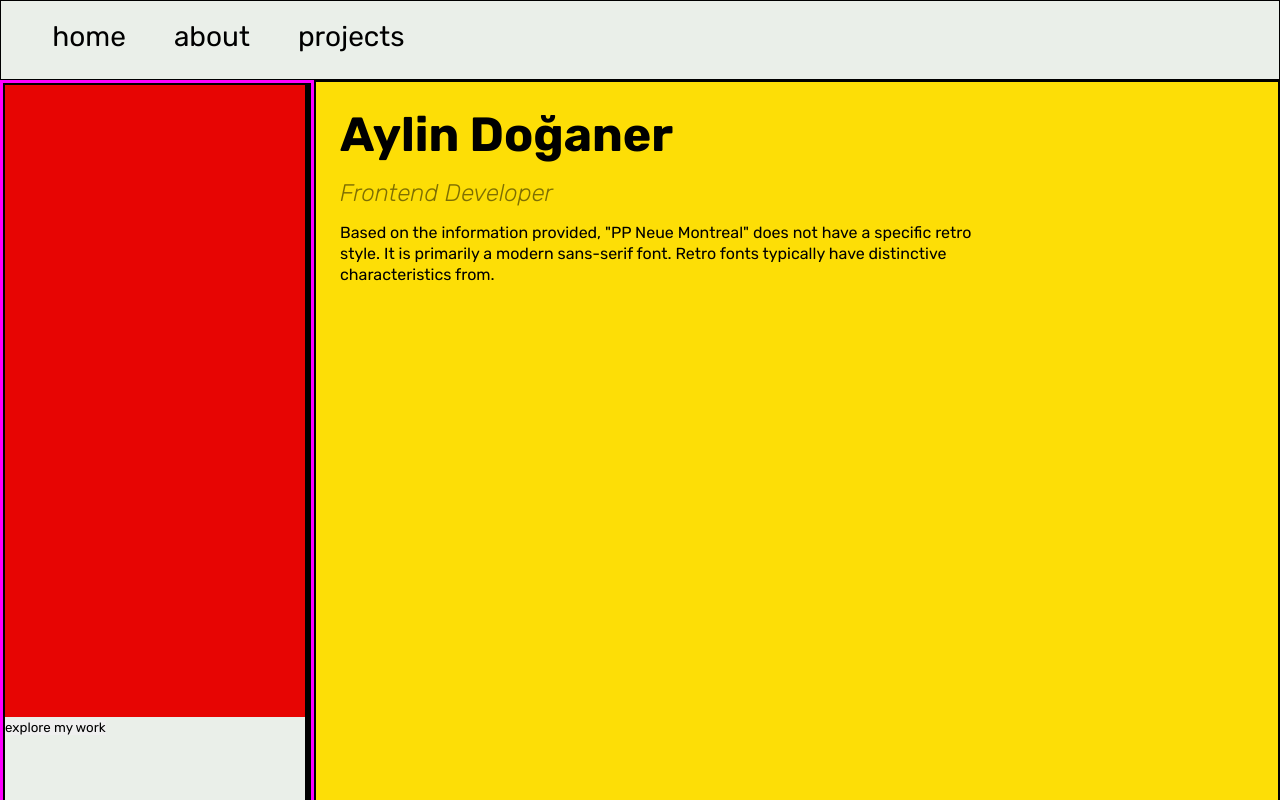
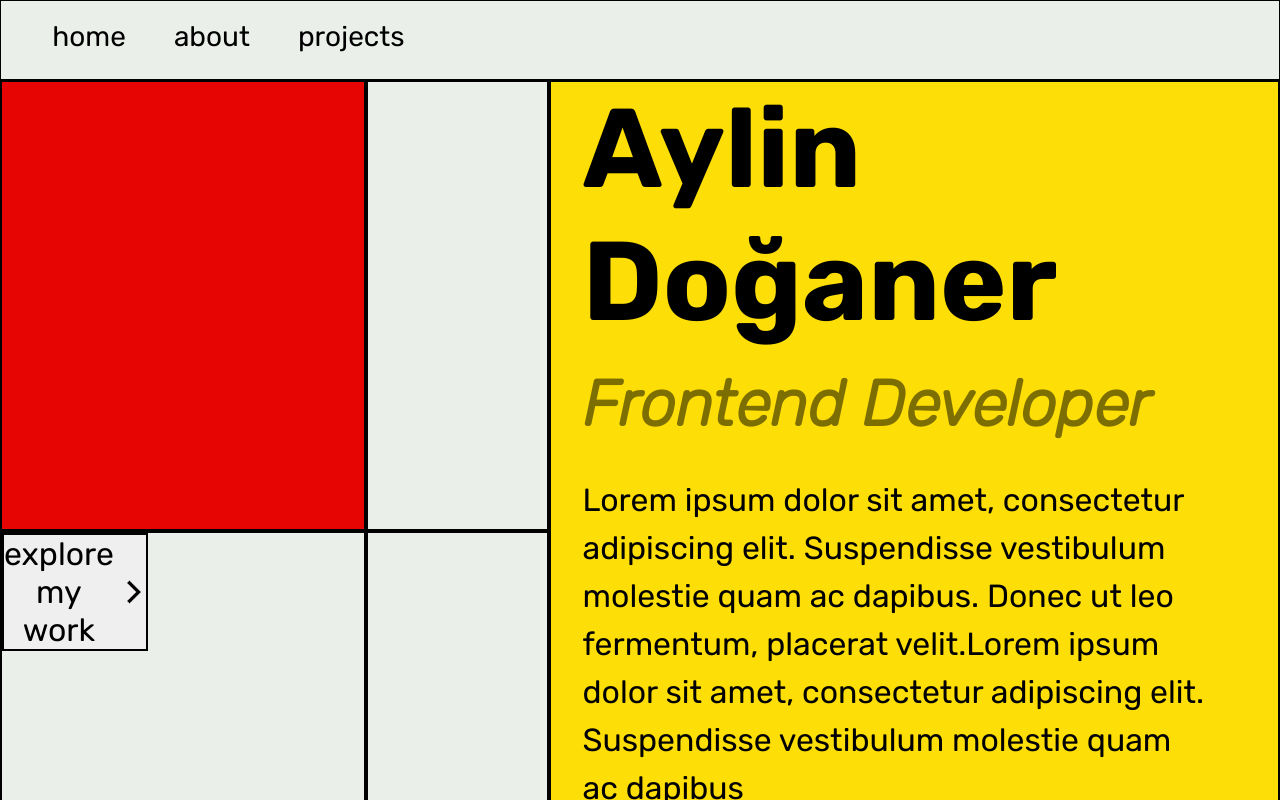
Before and after one commit to doganeraylin/personal-portfolio, a Nuxt app: page / in a window 1280 px wide. Shown: the top 800 px of the page. Built offline with nearby package versions, Linux system fonts and the light colour scheme.

Commit message:
added components

```diff
--- a/pages/index.vue
+++ b/pages/index.vue
@@ -1,161 +1,10 @@
 <template>
-     <Navbar/>
-    <div class="wrapper">
-
-        <div class="left_container_wrapper">
-            <div class="left_container">
-                <div class="left_container__red_box"></div>
-                <button class="left_container__button">explore my work</button>
-            </div>
-            <div class="left_container">
-                <div class="left_container__box_top"></div>
-                <div class="left_container__box_bottom"></div>
-            </div>
-        </div>
-        <div class="right_container">
-            <p class="right_container__name">Aylin Doğaner</p>
-            <p class="right_container__position">Frontend Developer</p>
-            <p class="right_container__description">Based on the information provided, "PP Neue Montreal" does not have a specific retro style. It is primarily a modern sans-serif font. Retro fonts typically have distinctive characteristics from.</p>
-            <button class="right_container__button_mobile">explore my work</button>
-        </div>
-    </div>
+    <Navbar/>
+    <Home/>
+    <Footer/>
 </template>
 
 <style lang="scss" scoped>
 @import "@/styles/variables.scss";
 
-.wrapper {
-    > * {
-        border: 2px solid black;
-    }
-}
-
-.right_container {
-    padding: 1rem;
-    background-color: $primary-yellow;
-        > * {
-        padding: 0.5rem;
-        }
-        &__name {
-            font-size: 3rem;
-            font-weight: 700;
-        }
-        &__position {
-            font-size: 1.5rem;
-            opacity: 0.5;
-            font-style: italic;
-        }
-        &__description {
-            line-height: 1.3rem;
-            max-width: 70%;
-        }
-        &__button {
-            display: none;
-        }
-}
-
-
-@media (min-width: 768px) {
-    .wrapper {
-        display: flex;
-
-    }
-    .left_container_wrapper {
-        min-height: 100vh;
-        border: 3px solid magenta;
-        display: flex;
-
-        align-items: flex-start;
-        > * {
-            border: 2px solid black;
-        }
-
-    }
-    .right_container {
-        &__button_mobile {
-            display: none;
-        }
-
-    }
-}
-
-.left_container {
-    width: 100%;
-    height: 100%;
-    &__red_box {
-        min-width: 300px;
-        min-height: 80%;
-        background-color: $primary-red;
-    }
-    &__button {
-        border: none;
-    }
-    &__box_top {
-        background-color: orange;
-    }
-    &__box_bottom {
-        background-color: pink;
-    }
-
-}
-
-// @media (min-width: 768px) {
-//     .container {
-//         height: 100vh;
-//         border: 2px solid $black;
-//         display: grid;
-//         grid-template-columns: repeat(10, 1fr);
-
-//         &__navbar {
-//             grid-column: 1 / 5;
-//         }
-//         &__introduction {
-//             grid-column: 5 / 11;
-//             grid-row: 1 / 5;
-//             background-color: $primary-yellow;
-//             border: 1px solid $black;
-
-//         }
-//         &__introduction > * {
-//             padding: 0.5rem 1rem;
-//         }
-//         &__yellow_box {
-//             grid-column: 1 / 4;
-//             min-width: 400px;
-//             padding: 8rem 0;
-//             background-color: $primary-red;
-//         }
-//         &__button {
-//             grid-column: 1 / 4;
-//             grid-row: 3 / 5;
-//             // min-width: 400px;
-//             // padding: 2rem 0;
-//             border: 2px solid $black;
-//             background-color: blue;
-//         }
-//         &__transparent_box_top,
-//         &__transparent_box_bottom {
-//             border: 2px solid $black;
-//         }
-//         &__transparent_box_bottom {
-//             grid-column: 4 / 5;
-//             grid-row: 3 / 5;
-//             background-color: orange;
-//         }
-//         &__name {
-//             font-size: 4rem;
-//             font-weight: bold;
-//         }
-//         &__position {
-//             font-size: 1.5rem;
-//             font-style: italic;
-//             opacity: 0.5;
-//         }
-//         &__description {
-//             line-height: 1.5rem;
-//         }
-//     }
-// }
-
-
 </style>
```
